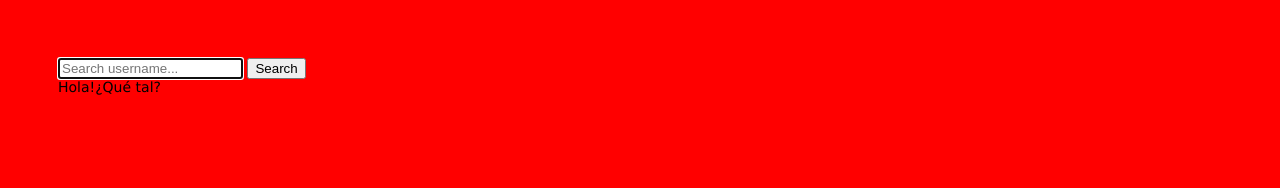
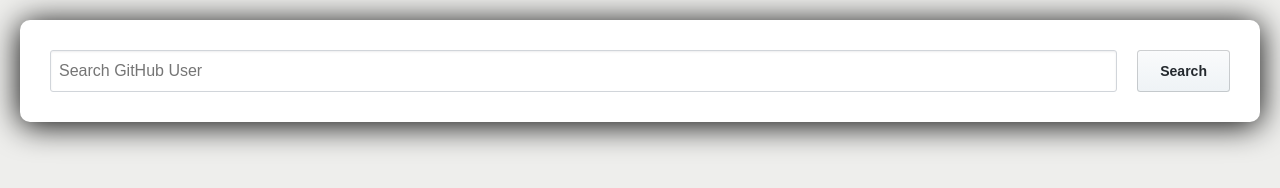
Before and after one commit to gabogarciam/github-search, a website built with webpack: page public/index.html in a window 1280 px wide. Built offline with nearby package versions, Linux system fonts and the light colour scheme.

Commit message:
added some styles

```diff
--- a/app.js
+++ b/app.js
@@ -4,5 +4,4 @@
 
 const ui = new UserInterface();
 
-ui.logMessage('Welcome to GitHub Search!');
-ui.createDiv();
+ui.logMessage('Welcome to GitHub Search! - This project is made in node with Love');
--- a/public/index.html
+++ b/public/index.html
@@ -12,7 +12,7 @@
         <!-- Navigation Bar -->
         <nav class="navbar">
             <form id="userForm">
-                <input type="text" placeholder="Search username..." class="form-control" id="textSearch" autofocus>
+                <input type="text" placeholder="Search GitHub User" class="form-control" id="textSearch" autofocus>
                 <button type="submit" class="btn">Search</button>
             </form>
         </nav>
--- a/public/stylesheets/style.scss
+++ b/public/stylesheets/style.scss
@@ -1,11 +1,83 @@
-$body-color: red;
+$body-color: #eeeeec;
+$main-color: #fff;
+
+html {
+  box-sizing: border-box;
+  display: grid;
+  min-height: 100%;
+}
+
+*, *:before, *:after {
+  box-sizing: inherit;
+}
 
 body {
+  margin: 20px;
+  padding: 0;
   background-color: $body-color;
-  padding: 50px;
-  font: 14px "Lucida Grande", Helvetica, Arial, sans-serif;
 }
 
-a {
-  color: #00B7FF;
+.main-container {
+  box-shadow: 0px 3px 32px 0px;
+  border-radius: 10px;
+  background-color: $main-color;
 }
+
+.navbar {
+  padding: 30px;
+}
+
+#userForm {
+  display: flex;
+  justify-content: space-between;
+}
+
+.form-control {
+  height: 42px;
+  width: 100%;
+  font-size: 16px;
+  min-height: 34px;
+  padding: 6px 8px;
+  line-height: 20px;
+  color: #24292e;
+  vertical-align: middle;
+  background-color: $main-color;
+  background-repeat: no-repeat;
+  background-position: right 8px center;
+  border: 1px solid #d1d5da;
+  border-radius: 3px;
+  outline: none;
+  box-shadow: inset 0 1px 2px rgba(27,31,35,0.075);
+}
+
+.btn {
+  width: 100px;
+  margin-left: 20px;
+  color: #24292e;
+  background-color: #eff3f6;
+  background-image: linear-gradient(-180deg,#fafbfc,#eff3f6 90%);
+  position: relative;
+  display: inline-block;
+  padding: 6px 12px;
+  font-size: 14px;
+  font-weight: 600;
+  line-height: 20px;
+  white-space: nowrap;
+  vertical-align: middle;
+  cursor: pointer;
+  -webkit-user-select: none;
+  -moz-user-select: none;
+  -ms-user-select: none;
+  user-select: none;
+  background-repeat: repeat-x;
+  background-position: -1px -1px;
+  background-size: 110% 110%;
+  border: 1px solid rgba(27,31,35,0.2);
+  border-radius: 0.25em;
+  outline:none;
+}
+
+.btn:hover {
+  background-color: #8b8e91;
+  background-image: linear-gradient(-180deg,#e3e7e9,#dae4e9 90%);
+}
```
